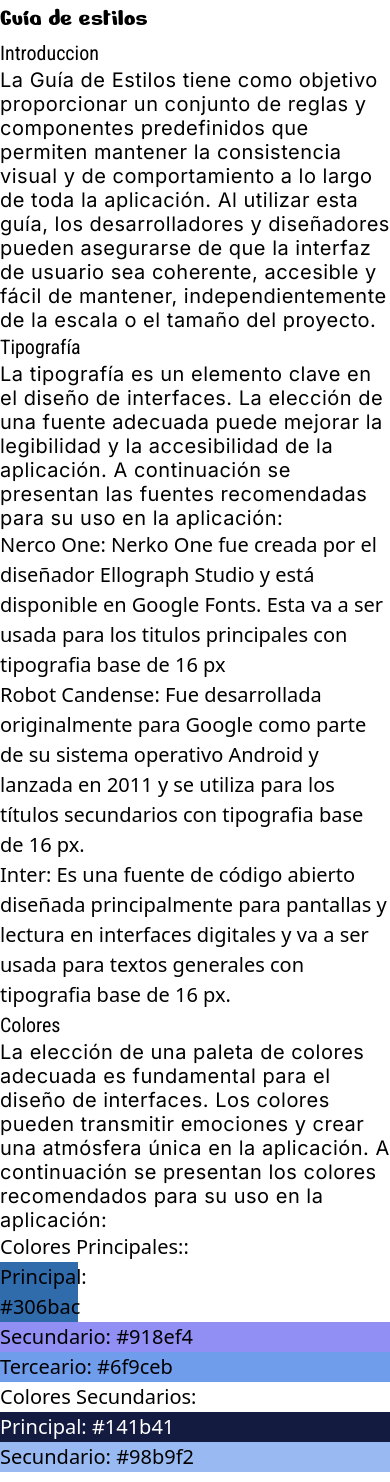
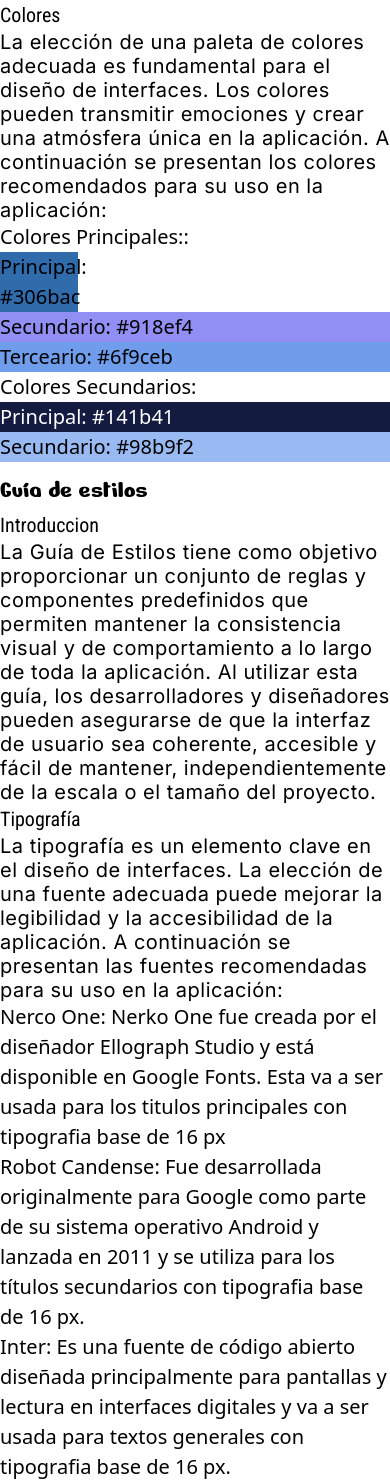
Before and after one commit to FelipeCabal/gossip-web-frontend, a React (Vite) app: page /style-guide in a window 390 px wide. Built offline with nearby package versions, Linux system fonts and the light colour scheme.

Commit message:
ajustes de el grid del layout y volverlo responsive

```diff
--- a/src/css/index.css
+++ b/src/css/index.css
@@ -6,6 +6,8 @@
 
 @import './typography/typography.css';
 
+@import './layouts/containerHome.css';
+
 @tailwind base;
 @tailwind components;
 @tailwind utilities;
--- a/src/css/layouts/containerHome.css
+++ b/src/css/layouts/containerHome.css
@@ -0,0 +1,29 @@
+.containerHome {
+    display: grid;
+    grid-template-columns: 30% 70%;
+    gap: 20px;
+}
+
+.contentlayout {
+    padding: 20px;
+}
+
+.left-column {
+    background-color: #f0f0f0;
+}
+
+.right-column {
+    background-color: #ffffff;
+}
+
+
+@media (max-width: 450px) {
+    .containerHome {
+        grid-template-columns: 1fr;
+        gap: 10px;
+    }
+
+    .contentlayout {
+        padding: 10px;
+    }
+}
--- a/src/pages/GuiaEstilos.jsx
+++ b/src/pages/GuiaEstilos.jsx
@@ -1,21 +1,7 @@
 export function GuiaEstilos() {
     return (
-        <div>
-            <section className='introduccion'>
-                <h1 className="text-[25px]">Guía de estilos</h1>
-                <h2>Introduccion</h2>
-                <p>La Guía de Estilos tiene como objetivo proporcionar un conjunto de reglas y componentes predefinidos que permiten mantener la consistencia visual y de comportamiento a lo largo de toda la aplicación. Al utilizar esta guía, los desarrolladores y diseñadores pueden asegurarse de que la interfaz de usuario sea coherente, accesible y fácil de mantener, independientemente de la escala o el tamaño del proyecto.</p>
-            </section>
-            <section className='tipografia'>
-                <h2>Tipografía</h2>
-                <p>La tipografía es un elemento clave en el diseño de interfaces. La elección de una fuente adecuada puede mejorar la legibilidad y la accesibilidad de la aplicación. A continuación se presentan las fuentes recomendadas para su uso en la aplicación:</p>
-                <ul>
-                    <li>Nerco One: Nerko One fue creada por el diseñador Ellograph Studio y está disponible en Google Fonts. Esta va a ser usada para los titulos principales con tipografia base de 16 px</li>
-                    <li>Robot Candense: Fue desarrollada originalmente para Google como parte de su sistema operativo Android y lanzada en 2011 y se utiliza para los títulos secundarios con tipografia base de 16 px.</li>
-                    <li>Inter:  Es una fuente de código abierto diseñada principalmente para pantallas y lectura en interfaces digitales y va a ser usada para textos generales con tipografia base de 16 px. </li>
-                </ul>
-            </section>
-            <section className='colores'>
+        <div className="containerHome">
+            <div >
                 <h2>Colores</h2>
                 <p>La elección de una paleta de colores adecuada es fundamental para el diseño de interfaces. Los colores pueden transmitir emociones y crear una atmósfera única en la aplicación. A continuación se presentan los colores recomendados para su uso en la aplicación:</p>
                 <ul>
@@ -31,7 +17,21 @@ export function GuiaEstilos() {
                         <li className='bg-[#98b9f2]'>Secundario: #98b9f2</li>
                     </ul>
                 </ul>
-            </section>
+            </div>
+            <div>
+                <h1 className="text-[25px]">Guía de estilos</h1>
+                <h2>Introduccion</h2>
+                <p>La Guía de Estilos tiene como objetivo proporcionar un conjunto de reglas y componentes predefinidos que permiten mantener la consistencia visual y de comportamiento a lo largo de toda la aplicación. Al utilizar esta guía, los desarrolladores y diseñadores pueden asegurarse de que la interfaz de usuario sea coherente, accesible y fácil de mantener, independientemente de la escala o el tamaño del proyecto.</p>
+
+                <h2>Tipografía</h2>
+                <p>La tipografía es un elemento clave en el diseño de interfaces. La elección de una fuente adecuada puede mejorar la legibilidad y la accesibilidad de la aplicación. A continuación se presentan las fuentes recomendadas para su uso en la aplicación:</p>
+                <ul>
+                    <li>Nerco One: Nerko One fue creada por el diseñador Ellograph Studio y está disponible en Google Fonts. Esta va a ser usada para los titulos principales con tipografia base de 16 px</li>
+                    <li>Robot Candense: Fue desarrollada originalmente para Google como parte de su sistema operativo Android y lanzada en 2011 y se utiliza para los títulos secundarios con tipografia base de 16 px.</li>
+                    <li>Inter:  Es una fuente de código abierto diseñada principalmente para pantallas y lectura en interfaces digitales y va a ser usada para textos generales con tipografia base de 16 px. </li>
+                </ul>
+            </div>
+
         </div>
     )
 }
```
